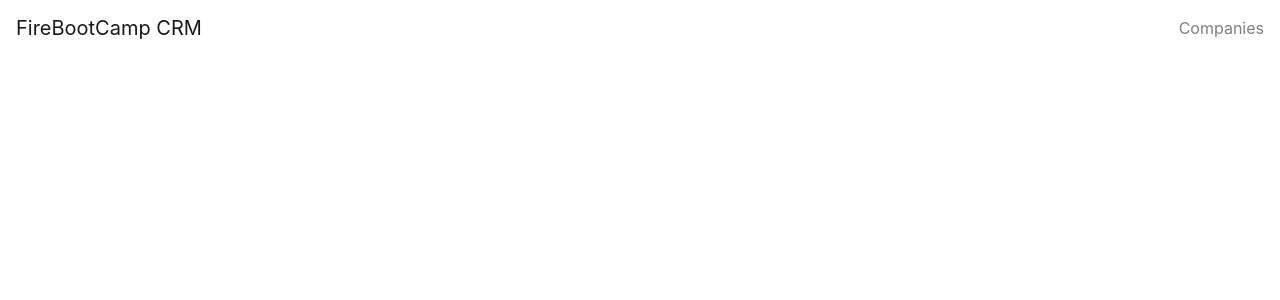
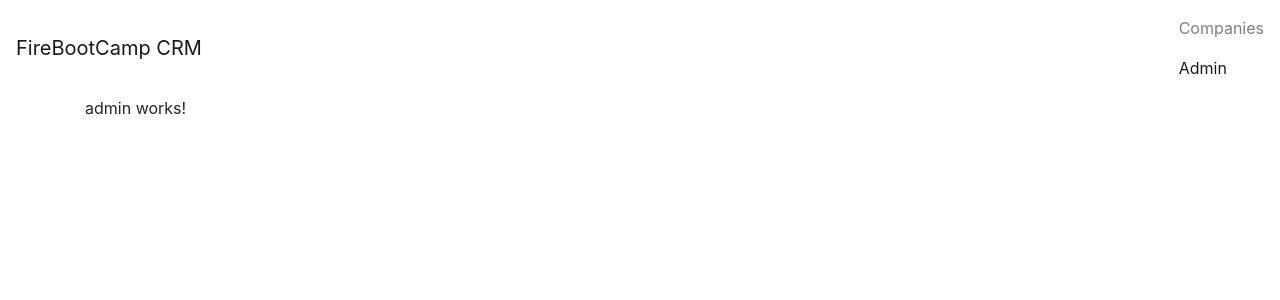
Before and after one commit to SSWConsulting/Angular-Superpowers-Mar-2021, an Angular app: page /admin in a window 1280 px wide. Before the commit this address led to /. Shown: the top 300 px of the page. Built offline with nearby package versions, Linux system fonts and the light colour scheme.

Commit message:
added admin module

```diff
--- a/package.json
+++ b/package.json
@@ -7,7 +7,8 @@
     "build": "ng build",
     "test": "ng test",
     "lint": "ng lint",
-    "e2e": "ng e2e"
+    "e2e": "ng e2e",
+    "bundle-report": "webpack-bundle-analyzer dist/stats.json"
   },
   "private": true,
   "dependencies": {
@@ -43,6 +44,7 @@
     "protractor": "~7.0.0",
     "ts-node": "~8.3.0",
     "tslint": "~6.1.0",
-    "typescript": "~4.0.2"
+    "typescript": "~4.0.2",
+    "webpack-bundle-analyzer": "^4.4.0"
   }
 }
--- /dev/null
+++ b/src/app/admin/admin/admin.component.html
@@ -0,0 +1 @@
+<p>admin works!</p>
--- /dev/null
+++ b/src/app/admin/admin/admin.component.ts
@@ -0,0 +1,15 @@
+import { Component, OnInit } from '@angular/core';
+
+@Component({
+  selector: 'fbc-admin',
+  templateUrl: './admin.component.html',
+  styleUrls: ['./admin.component.scss']
+})
+export class AdminComponent implements OnInit {
+
+  constructor() { }
+
+  ngOnInit(): void {
+  }
+
+}
--- a/src/app/app-routing.module.ts
+++ b/src/app/app-routing.module.ts
@@ -8,6 +8,7 @@ const routes: Routes = [
   { path: 'company/list', component: CompanyListComponent },
   { path: 'company/new', component: CompanyEditComponent },
   { path: 'company/edit/:id', component: CompanyEditComponent },
+  { path: 'admin', loadChildren: () => import('./admin/admin.module').then(m => m.AdminModule) },
 ];
 
 @NgModule({
--- a/src/app/app.component.html
+++ b/src/app/app.component.html
@@ -4,6 +4,9 @@
     <li class="nav-item" [routerLinkActive]="'active'">
       <a class="nav-link" [routerLink]="['/company/list']">Companies</a>
     </li>
+    <li class="nav-item" [routerLinkActive]="'active'">
+      <a class="nav-link" [routerLink]="['/admin']">Admin</a>
+    </li>
   </ul>
 </nav>
 <div class="container">
--- a/src/app/company/company.service.ts
+++ b/src/app/company/company.service.ts
@@ -2,6 +2,7 @@ import { HttpClient } from '@angular/common/http';
 import { Injectable } from '@angular/core';
 import { Observable } from 'rxjs';
 import { catchError } from 'rxjs/operators';
+import { environment } from 'src/environments/environment';
 import { Company } from './company';
 
 @Injectable({
@@ -9,7 +10,7 @@ import { Company } from './company';
 })
 export class CompanyService {
 
-  API_BASE = 'https://firebootcamp-crm-api.azurewebsites.net/api';
+  API_BASE = environment.API_BASE;
 
   constructor(private httpClient: HttpClient) { }
 
--- a/src/environments/environment.prod.ts
+++ b/src/environments/environment.prod.ts
@@ -1,3 +1,4 @@
 export const environment = {
-  production: true
+  production: true,
+  API_BASE: 'https://firebootcamp-crm-api.azurewebsites.net/api'
 };
--- a/src/environments/environment.ts
+++ b/src/environments/environment.ts
@@ -3,7 +3,8 @@
 // The list of file replacements can be found in `angular.json`.
 
 export const environment = {
-  production: false
+  production: false,
+  API_BASE: 'https://firebootcamp-crm-api.azurewebsites.net/api'
 };
 
 /*
```
Also changed, not shown: src/app/admin/admin-routing.module.ts (added, +13 -0 lines), src/app/admin/admin.module.ts (added, +15 -0 lines), src/app/admin/admin/admin.component.scss (added), 1 other file (tests, documents, lock files or other folders).
